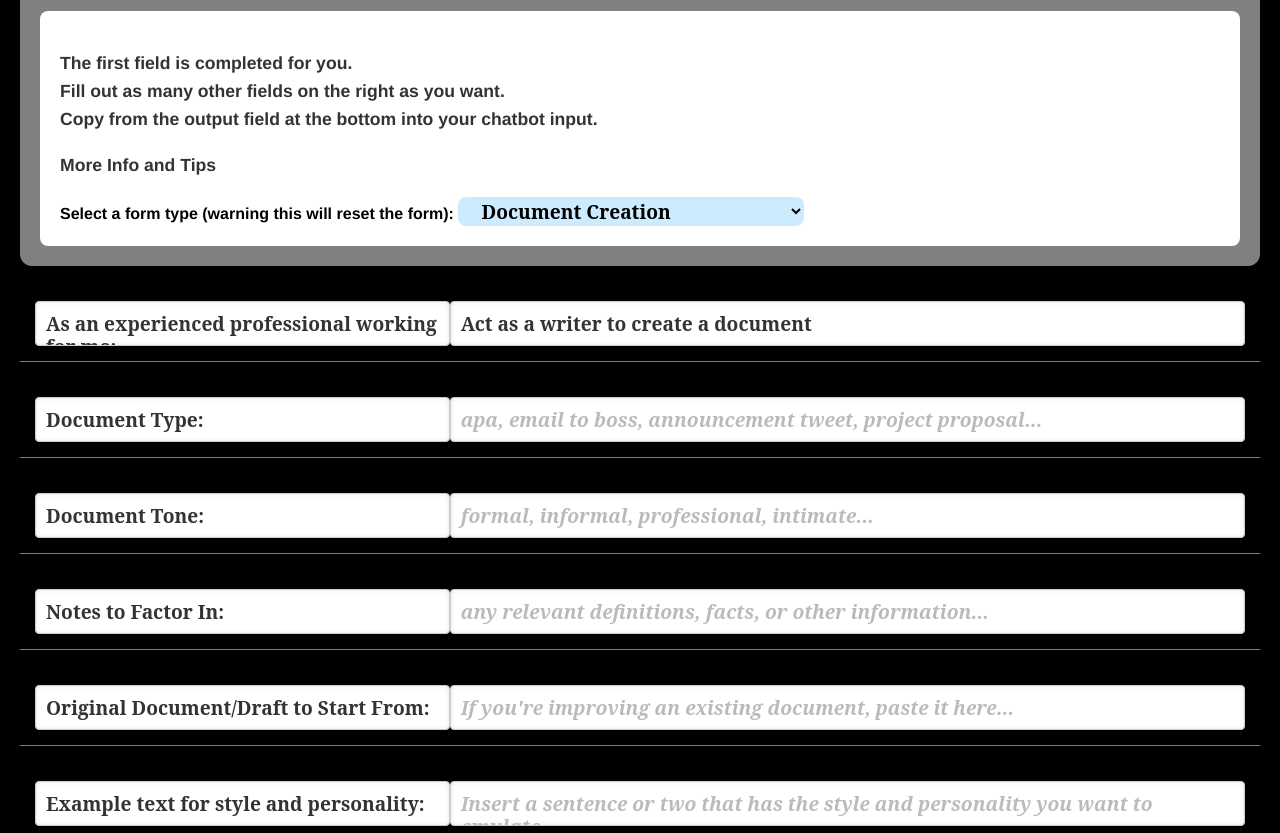
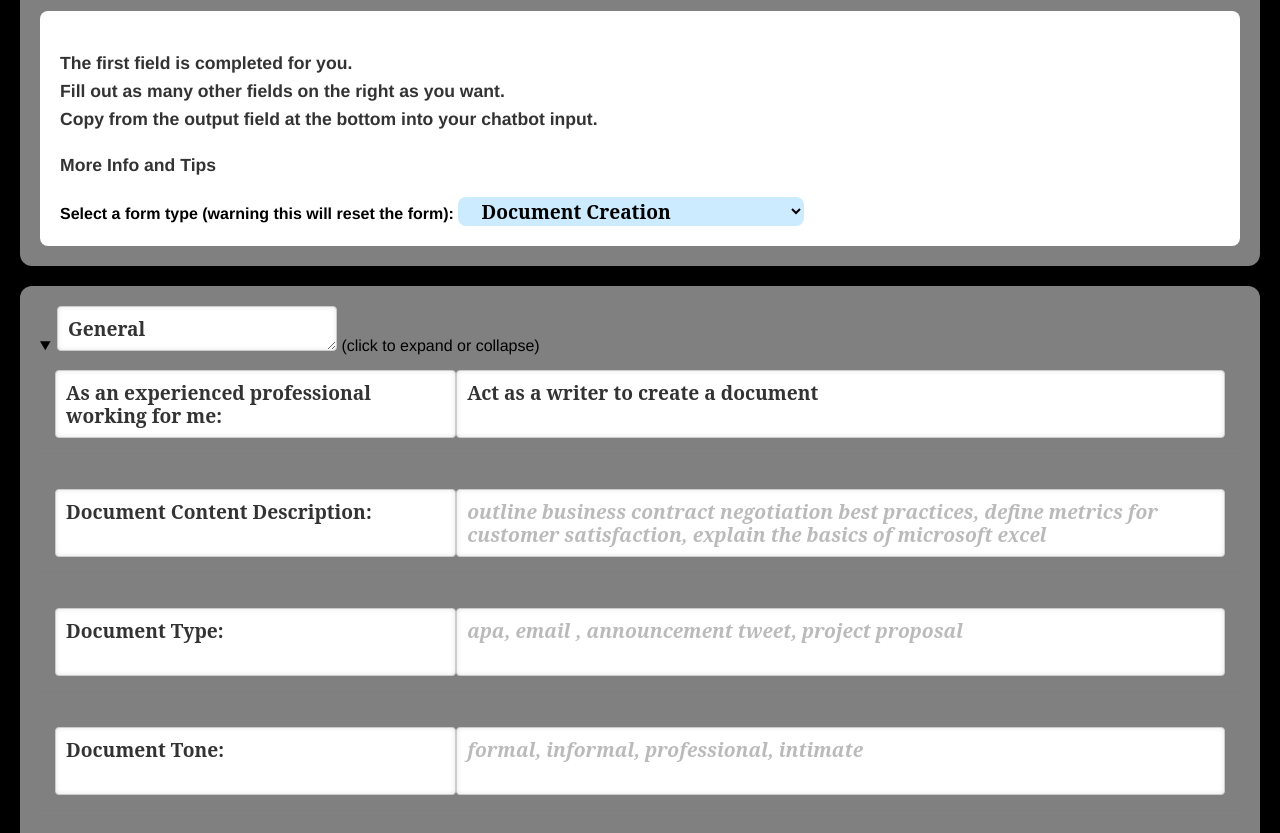
Before and after one commit to RandyHaylor/RandyHaylor.github.io, a plain HTML site: page chatforms/index.html in a window 1280 px wide. Shown: the part 119-952 px from the top of the page. Drawn offline with Linux system fonts and the light colour scheme.

Commit message:
added categories under expandable sections

```diff
--- a/chatforms/index.html
+++ b/chatforms/index.html
@@ -25,8 +25,7 @@
 <!--dropdown label-->
 <label for="formType">Select a form type (warning this will reset the form):</label>
 <select id="formType">
-  <option value="Document Creation">Document Creation</option>
-  <option value="Create Technical Instructions">Create Technical Instructions</option>
+  <!--options will be populated by javascript-->
 </select>
 
     </div>
@@ -70,6 +69,7 @@
     </div>
   </div>
 
+
   <script defer>
     //Json schema
 const promptComponentSchema = [
@@ -85,7 +85,7 @@ const promptComponentSchema = [
           "name": "PromptComponentQuestion",
           "defaultText": "Factor the following into my request: ",
           "placeholder": "Field for instruction on how to implement the text in the neighboring field",
-          "rows": "1",
+          "rows": "2",
           "class": "left-input expandable-textarea"
         },
         "styles": {}
@@ -96,7 +96,7 @@ const promptComponentSchema = [
           "name": "PromptComponentAnswer",
           "defaultText": "",
           "placeholder": "Placeholder2",
-          "rows": "1",
+          "rows": "2",
           "class": "right-input expandable-textarea"
         },
         "styles": {}
@@ -107,85 +107,181 @@ const promptComponentSchema = [
 
 const promptCreationFormTemplates = {
   "Document Creation" : [
-{
+  {
+    "category": "General",
     "PromptComponentQuestion": "As an experienced professional working for me: ",
     "PromptComponentAnswer": {
         "defaultText" : "Act as a writer to create a document",
-        "placeholder": "i.e: Act as a writer to create a document, Act as project manager to write a business proposal, ..."
+        "placeholder": ""
     }
   },
   {
-    "PromptComponentQuestion": "Document Type:",
-    "PromptComponentAnswer": {"placeholder": "apa, email to boss, announcement tweet, project proposal..."}
+    "category": "General",
+    "PromptComponentQuestion": "Document Content Description:",
+    "PromptComponentAnswer": {"placeholder": "outline business contract negotiation best practices, define metrics for customer satisfaction, explain the basics of microsoft excel"}
   },
   {
-    "PromptComponentQuestion": "Document Tone:",
-    "PromptComponentAnswer": {"placeholder": "formal, informal, professional, intimate..."}
+    "category": "General",
+    "PromptComponentQuestion": "Document Type:",
+    "PromptComponentAnswer": {"placeholder": "apa, email , announcement tweet, project proposal"}
   },
   {
-    "PromptComponentQuestion": "Notes to Factor In:",
-    "PromptComponentAnswer": {"placeholder": "any relevant definitions, facts, or other information..."}
+    "category": "General",
+    "PromptComponentQuestion": "Document Tone:",
+    "PromptComponentAnswer": {"placeholder": "formal, informal, professional, intimate"}
   },
   {
-    "PromptComponentQuestion": "Original Document/Draft to Start From:",
-    "PromptComponentAnswer": {"placeholder": "If you're improving an existing document, paste it here..."}
+    "category": "Source Information",
+    "PromptComponentQuestion": "Notes to Factor In:",
+    "PromptComponentAnswer": {"placeholder": "any relevant definitions, facts, or other information"}
   },
   {
-    "PromptComponentQuestion": "Example text for style and personality:",
-    "PromptComponentAnswer": {"placeholder": "Insert a sentence or two that has the style and personality you want to emulate..."}
+    "category": "Source Information",
+    "PromptComponentQuestion": "Original Document/Draft to Start From:",
+    "PromptComponentAnswer": {"placeholder": "If you're improving an existing document, paste it here"}
   },
   {
-    "PromptComponentQuestion": "Primary purpose of the document:",
-    "PromptComponentAnswer": {"placeholder": "i.e. get a raise, attract new customers, welcome new employees..."}
+    "category": "Source Information",
+    "PromptComponentQuestion": "Example text for style and personality:",
+    "PromptComponentAnswer": {"placeholder": "Insert a sentence or two that has the style and personality you want to emulate"}
   },
   {
+    "category": "Goals",
+    "PromptComponentQuestion": "Primary purpose of the document:",
+    "PromptComponentAnswer": {"placeholder": "get a raise, attract new customers, welcome new employees"}
+  },
+  {
+    "category": "Goals",
     "PromptComponentQuestion": "Points to emphasize:",
-    "PromptComponentAnswer": {"placeholder": "for example: focus on the recent revenue I've generated, highlight my experience in the industry..."}
+    "PromptComponentAnswer": {"placeholder": "for example: focus on the recent revenue I've generated, highlight my experience in the industry"}
   }
 ],
 "Create Technical Instructions" :[
   {
+    "category": "General",
     "PromptComponentQuestion": "As an experienced professional working for me: ",
     "PromptComponentAnswer": {
         "defaultText" : "Act as an engineer to create technical instructions",
-        "placeholder": "i.e: Act as a writer to create a document, Act as project manager to write a business proposal, ..."
+        "placeholder": ""
     }
   },
   {
-    "PromptComponentQuestion": "Project Type:",
-    "PromptComponentAnswer": {"placeholder": "Carpentry, electrical engineering, software development..."}
+    "category": "General",
+    "PromptComponentQuestion": "Task to be explained:",
+    "PromptComponentAnswer": {"placeholder": "build a chain link fence, troubleshoot my refrigerator, automate my email response in gmail"}
   },
   {
-    "PromptComponentQuestion": "Level of detail:",
-    "PromptComponentAnswer": {"placeholder": "general concepts, lowest level simple steps, etc..."}
+    "category": "General",
+    "PromptComponentQuestion": "Project Type:",
+    "PromptComponentAnswer": {"placeholder": "Carpentry, electrical engineering, software development"}
   },
   {
-    "PromptComponentQuestion": "Notes to Factor In:",
-    "PromptComponentAnswer": {"placeholder": "any relevant definitions, facts, or other information..."}
+    "category": "General",
+    "PromptComponentQuestion": "Level of detail:",
+    "PromptComponentAnswer": {"placeholder": "general concepts, lowest level simple steps, etc"}
   },
   {
-    "PromptComponentQuestion": "Original Document/Draft to Start From:",
-    "PromptComponentAnswer": {"placeholder": "If you're improving an existing document, paste it here..."}
+    "category": "Source Information",
+    "PromptComponentQuestion": "Notes to Factor In:",
+    "PromptComponentAnswer": {"placeholder": "any relevant definitions, facts, or other information"}
   },
   {
-    "PromptComponentQuestion": "Example text for style and personality:",
-    "PromptComponentAnswer": {"placeholder": "Insert a sentence or two that has the style and personality you want to emulate..."}
+    "category": "Source Information",
+    "PromptComponentQuestion": "Original Document/Draft to Start From:",
+    "PromptComponentAnswer": {"placeholder": "If you're improving an existing document, paste it here"}
   },
   {
-    "PromptComponentQuestion": "Primary purpose of the document:",
-    "PromptComponentAnswer": {"placeholder": "i.e. build a fence, troubleshoot my computer, automate my todo list notifications..."}
+    "category": "Source Information",
+    "PromptComponentQuestion": "Example text for style and personality:",
+    "PromptComponentAnswer": {"placeholder": "Insert a sentence or two that has the style and personality you want to emulate"}
   },
   {
+    "category": "Goals",
     "PromptComponentQuestion": "Areas to emphasize:",
-    "PromptComponentAnswer": {"placeholder": "i.e. what tools to use, what to avoid, what to do if something goes wrong..."}
+    "PromptComponentAnswer": {"placeholder": "what tools to use, what to avoid, what to do if something goes wrong"}
   },
   {
+    "category": "Goals",
     "PromptComponentQuestion": "Target details to a reader with the following experience and education:",
-    "PromptComponentAnswer": {"placeholder": "i.e. have done small home projects like fixing a door hinge, have a degree in computer science..."}
+    "PromptComponentAnswer": {"placeholder": "have done small home projects like fixing a door hinge, have a degree in computer science"}
   }
 ]
 
 };
+
+const categoryContainerSchema = {
+    "tag": "details",
+    "attributes": {
+      "class": "category-container outer-container",
+      "open": true
+    },
+    "children": [
+      {
+        "tag": "summary",
+        "attributes": {
+          "class": "category-summary"
+        },
+        "children": [
+          {
+            "tag": "textarea",
+            "attributes": {
+              "name": "categoryName",
+              "defaultText": "Category Name",
+              "placeholder": "Edit category name",
+              "rows": "1",
+              "class": "category-textarea"
+            }
+          },
+          {
+            "tag": "span",
+            "text": " (click to expand or collapse)"
+          }
+        ]
+      },
+      {
+        "tag": "div",
+        "attributes": {
+          "name": "question-answer-container"
+        }
+      }
+    ]
+  };
+
+  function createElementFromSchema(schema) {
+  const el = document.createElement(schema.tag);
+
+  if (schema.attributes) {
+    for (const [key, value] of Object.entries(schema.attributes)) {
+      el.setAttribute(key, value);
+    }
+  }
+
+  if (schema.text) {
+    el.textContent = schema.text;
+  }
+
+  if (schema.children) {
+    schema.children.forEach(c => el.appendChild(createElementFromSchema(c)));
+  }
+
+  return el;
+}
+
+function groupByCategory(singleTemplate) {
+  const grouped = [];
+  const categoryIndexMap = {};
+
+  singleTemplate.forEach((item, index) => {
+    const category = item.category || 'Uncategorized';
+    if (categoryIndexMap[category] === undefined) {
+      categoryIndexMap[category] = grouped.length;
+      grouped.push({ category, items: [] });
+    }
+    grouped[categoryIndexMap[category]].items.push(item);
+  });
+
+  return grouped;
+}
 
 //function to make copy button put output text into clipboard
 function copyToClipboard() {
@@ -218,19 +314,53 @@ function populateDropdown() {
 populateDropdown();
 
 
+
+
+
 // Function to delete and recreate the form based on form type
 function regenerateForm() {
   const formContainer = document.getElementById("form-container");
   const selectedFormType = document.getElementById("formType").value;
   const selectedTemplate = promptCreationFormTemplates[selectedFormType];
+  const groupedTemplate = groupByCategory(selectedTemplate);
+  //test groupedTemplate
+  //console.log(groupedTemplate);
+  //test category container generation
+  //const testCategoryContainer = createElementFromSchema(categoryContainerSchema);
+  //console.log(testCategoryContainer);
+  //add categoryContainer to formContainer to test
+  //formContainer.appendChild(categoryContainer);
+
 
   // Clear existing form
   formContainer.innerHTML = '';
 
-  // Iterate over the template and populate new form
-  selectedTemplate.forEach((templateItem) => {
-    const newElement = document.createElement(promptComponentSchema[0].elementType);
-    newElement.setAttribute("class", promptComponentSchema[0].attributes.class);
+  //create category containers
+  groupedTemplate.forEach((category) => {
+    const categoryContainer = createElementFromSchema(categoryContainerSchema);
+    const categoryNameTextArea = categoryContainer.querySelector('.category-textarea');
+    const questionAnswerContainer = categoryContainer.querySelector('[name="question-answer-container"]');
+
+    categoryNameTextArea.value = category.category;
+    const allDetailsElements = categoryContainer.querySelectorAll('details');
+
+    allDetailsElements.forEach(detailElement => {
+      if (category.category === "General") {
+        detailElement.open = true;
+    } else {
+      detailElement.open = false;
+    }
+    detailElement.open = false;
+});
+
+    //if current category is the first category, set it to open, otherwise set it to closed
+
+
+    //console.log(category); // debug line
+    //create question answer html elements
+    category.items.forEach(questionAnswerItem => {
+    const newQuestionAnswerElement = document.createElement(promptComponentSchema[0].elementType);
+    newQuestionAnswerElement.setAttribute("class", promptComponentSchema[0].attributes.class);
 
     // Create children elements (textarea for PromptComponentQuestion and PromptComponentAnswer)
     promptComponentSchema[0].children.forEach((childSchema, index) => {
@@ -242,19 +372,43 @@ function regenerateForm() {
 
       // Set default text or placeholder based on the template
       if (index === 0) { // For PromptComponentQuestion
-        childElement.value = templateItem.PromptComponentQuestion;
+        childElement.value = questionAnswerItem.PromptComponentQuestion;
       } else { // For PromptComponentAnswer
-        childElement.placeholder = templateItem.PromptComponentAnswer.placeholder || "";
-        childElement.value = templateItem.PromptComponentAnswer.defaultText || "";
+        childElement.placeholder = questionAnswerItem.PromptComponentAnswer.placeholder || "";
+        childElement.value = questionAnswerItem.PromptComponentAnswer.defaultText || "";
       }
 
-      newElement.appendChild(childElement);
+      newQuestionAnswerElement.appendChild(childElement);
     });
 
-    // Append to the form container
-    formContainer.appendChild(newElement);
+    questionAnswerContainer.appendChild(newQuestionAnswerElement);
+
+    });
+
+
+
+           // Append to the form container
+        formContainer.appendChild(categoryContainer);
+
   });
+
   updateOutput();
+  applyAutoResizeToAllRelevantTextareas();
+  collapseAllButFirstCategory();
+
+}
+
+function collapseAllButFirstCategory(){
+    // Get all details elements
+const details = document.querySelectorAll('.category-container');
+
+// Loop through them
+for (let i = 1; i < details.length; i++) {
+
+  // Collapse by setting open attribute to false
+  details[i].open = false;
+
+}
 }
 
 let prevSelectedValue = document.getElementById("formType").value; // Initialize with the default selected value
@@ -312,8 +466,8 @@ document.getElementById("form-container").addEventListener('input', updateOutput
 updateOutput();
 
 
-
-// Get list of all text areas with autoresizing class
+function applyAutoResizeToAllRelevantTextareas(){
+  // Get list of all text areas with autoresizing class
 var textareas = document.querySelectorAll('.expandable-textarea, .expandable-textarea-nolimit');
 
 // Set a maximum height for 5 lines (this would depend on your specific line-height and padding settings)
@@ -340,6 +494,9 @@ Array.from(textareas).forEach(function(textarea) {
   }, false);
 });
 
+}
+
+applyAutoResizeToAllRelevantTextareas();
 
 
 
--- a/chatforms/style.css
+++ b/chatforms/style.css
@@ -67,6 +67,7 @@
 
     .left-input,
     .right-input,
+    .category-textarea,
     #output {
       font-size: 1.2em;
       color: #333;
@@ -146,6 +147,13 @@
       margin: 20px 0;
     }
 
+    .category-container {
+        background-color: rgba(255, 255, 255, 0.5); /* Half transparent white */
+        border-radius: 12px; /* Rounded corners */
+        padding: 20px;
+        margin: 20px 0;
+      }
+
     .inner-container {
       background-color: #fff; /* Solid white */
       border-radius: 8px; /* Inner rounded corners */
```
